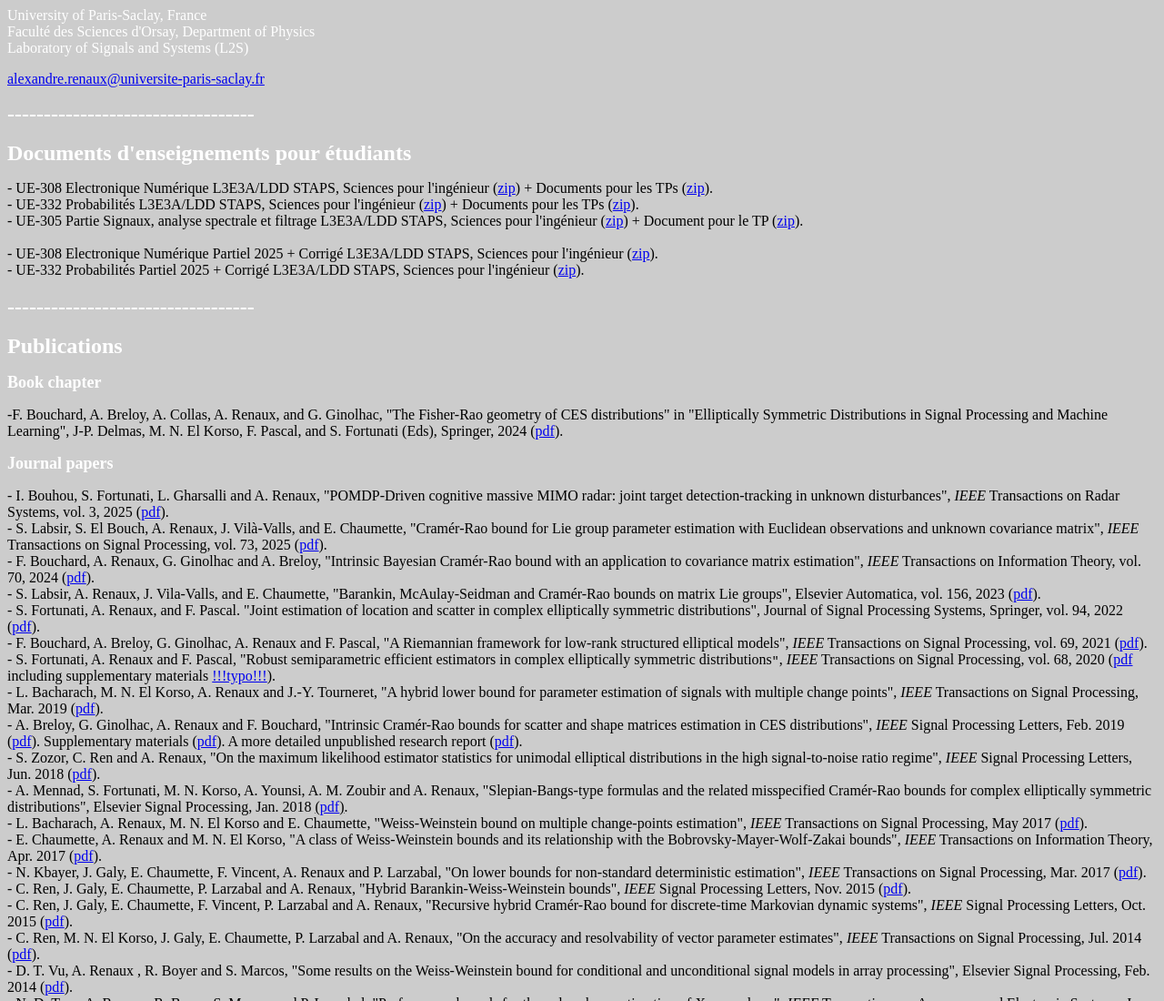
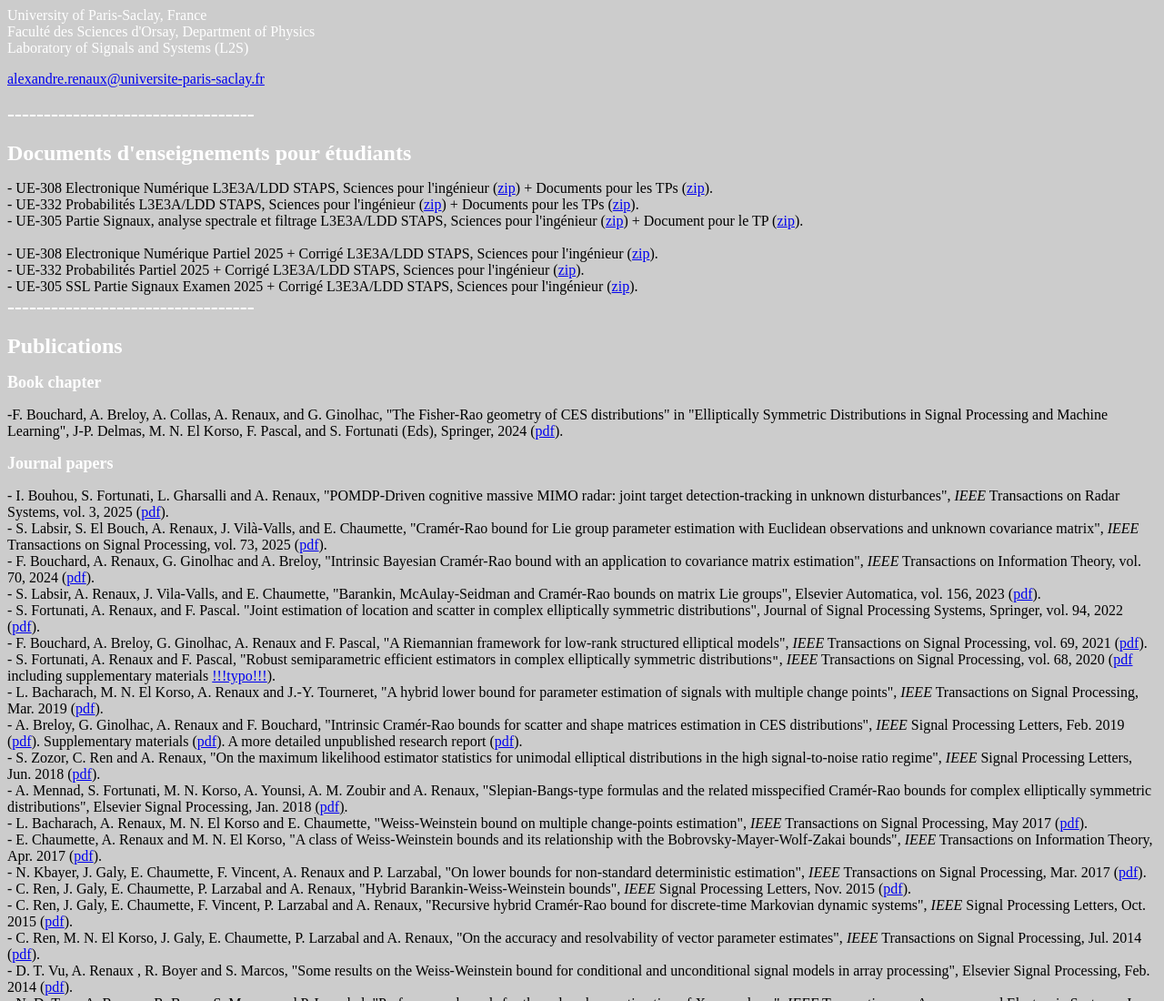
Before and after one commit to alexandrerenaux/alexandrerenaux.github.io, a plain HTML site: page index.htm in a window 1280 px wide. Shown: the top 1100 px of the page at 91% size. Drawn offline with Linux system fonts and the light colour scheme.

Commit message:
Add files via upload

```diff
--- a/index.htm
+++ b/index.htm
@@ -3,7 +3,7 @@
 
        <font size="5"><b><font color="#FFFFFF">----------------------------------</font></b></font></p>
 
-      <b><font color="#FFFFFF">Documents d'enseignements pour étudiants</font></b></font></p>    <p>- UE-308 Electronique Numérique L3E3A/LDD STAPS, Sciences pour l'ingénieur (<a href="publications/308_EN.zip">zip</a>) + Documents pour les TPs (<a href="publications/TP_308_docs.zip">zip</a>).<br> - UE-332 Probabilités L3E3A/LDD STAPS, Sciences pour l'ingénieur (<a href="publications/332_Proba.zip">zip</a>) + Documents pour les TPs (<a href="publications/TP_Proba_332.zip">zip</a>).<br> - UE-305 Partie Signaux, analyse spectrale et filtrage L3E3A/LDD STAPS, Sciences pour l'ingénieur (<a href="publications/305_Signaux.zip">zip</a>) + Document pour le TP (<a href="publications/TP_305_Signal.zip">zip</a>).<br> <br> - UE-308 Electronique Numérique Partiel 2025 + Corrigé L3E3A/LDD STAPS, Sciences pour l'ingénieur (<a href="publications/308_Partiel2025.zip">zip</a>).<br> - UE-332 Probabilités Partiel 2025 + Corrigé L3E3A/LDD STAPS, Sciences pour l'ingénieur (<a href="publications/332_Partiel2025.zip">zip</a>).<br> <br>
+      <b><font color="#FFFFFF">Documents d'enseignements pour étudiants</font></b></font></p>    <p>- UE-308 Electronique Numérique L3E3A/LDD STAPS, Sciences pour l'ingénieur (<a href="publications/308_EN.zip">zip</a>) + Documents pour les TPs (<a href="publications/TP_308_docs.zip">zip</a>).<br> - UE-332 Probabilités L3E3A/LDD STAPS, Sciences pour l'ingénieur (<a href="publications/332_Proba.zip">zip</a>) + Documents pour les TPs (<a href="publications/TP_Proba_332.zip">zip</a>).<br> - UE-305 Partie Signaux, analyse spectrale et filtrage L3E3A/LDD STAPS, Sciences pour l'ingénieur (<a href="publications/305_Signaux.zip">zip</a>) + Document pour le TP (<a href="publications/TP_305_Signal.zip">zip</a>).<br> <br> - UE-308 Electronique Numérique Partiel 2025 + Corrigé L3E3A/LDD STAPS, Sciences pour l'ingénieur (<a href="publications/308_Partiel2025.zip">zip</a>).<br> - UE-332 Probabilités Partiel 2025 + Corrigé L3E3A/LDD STAPS, Sciences pour l'ingénieur (<a href="publications/332_Partiel2025.zip">zip</a>).<br> - UE-305 SSL Partie Signaux Examen 2025 + Corrigé L3E3A/LDD STAPS, Sciences pour l'ingénieur (<a href="publications/305_Examen2025.zip">zip</a>). <br>
 
       <font size="5"><b><font color="#FFFFFF">----------------------------------</font></b></font></p>
 
```
